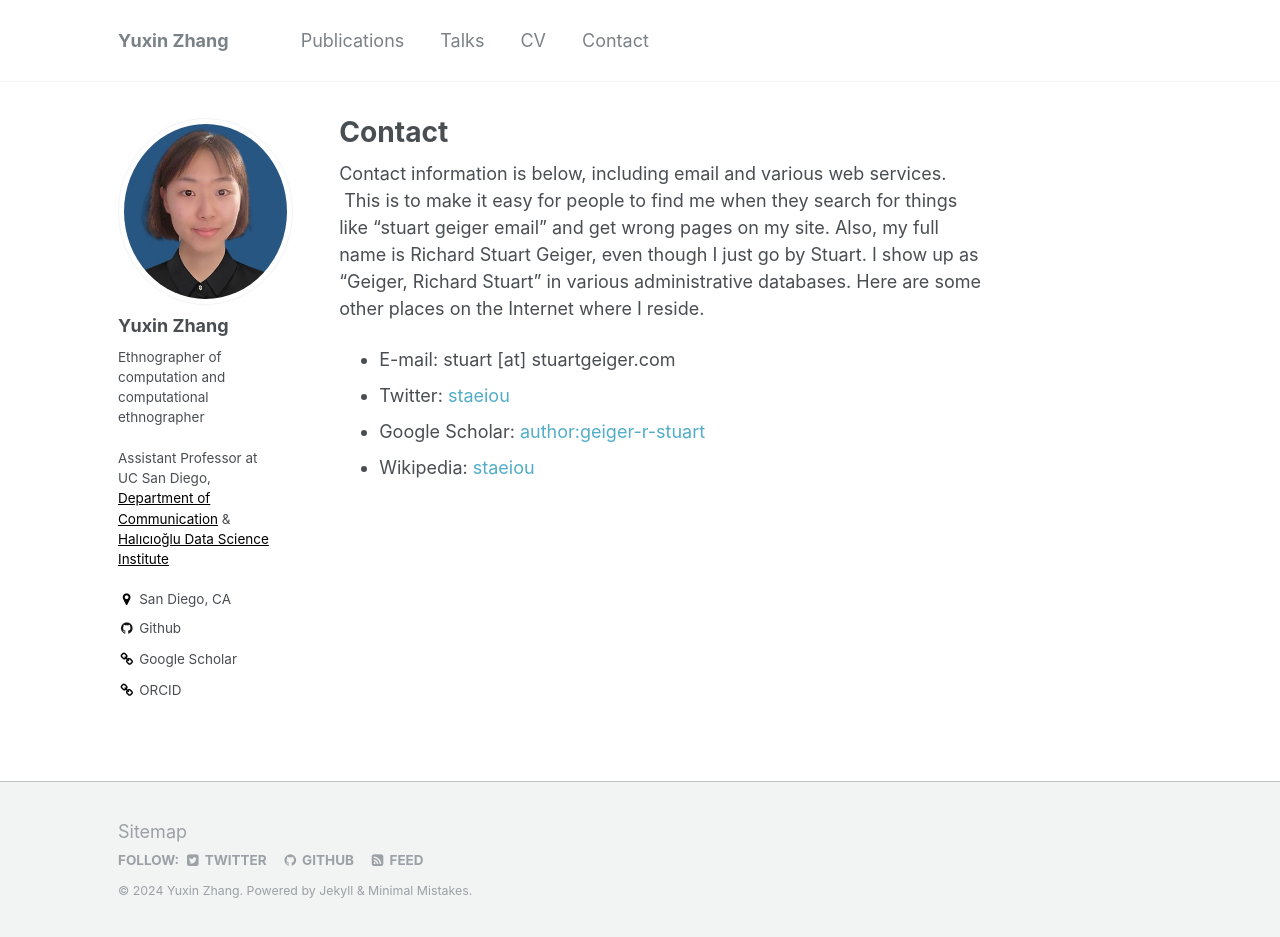
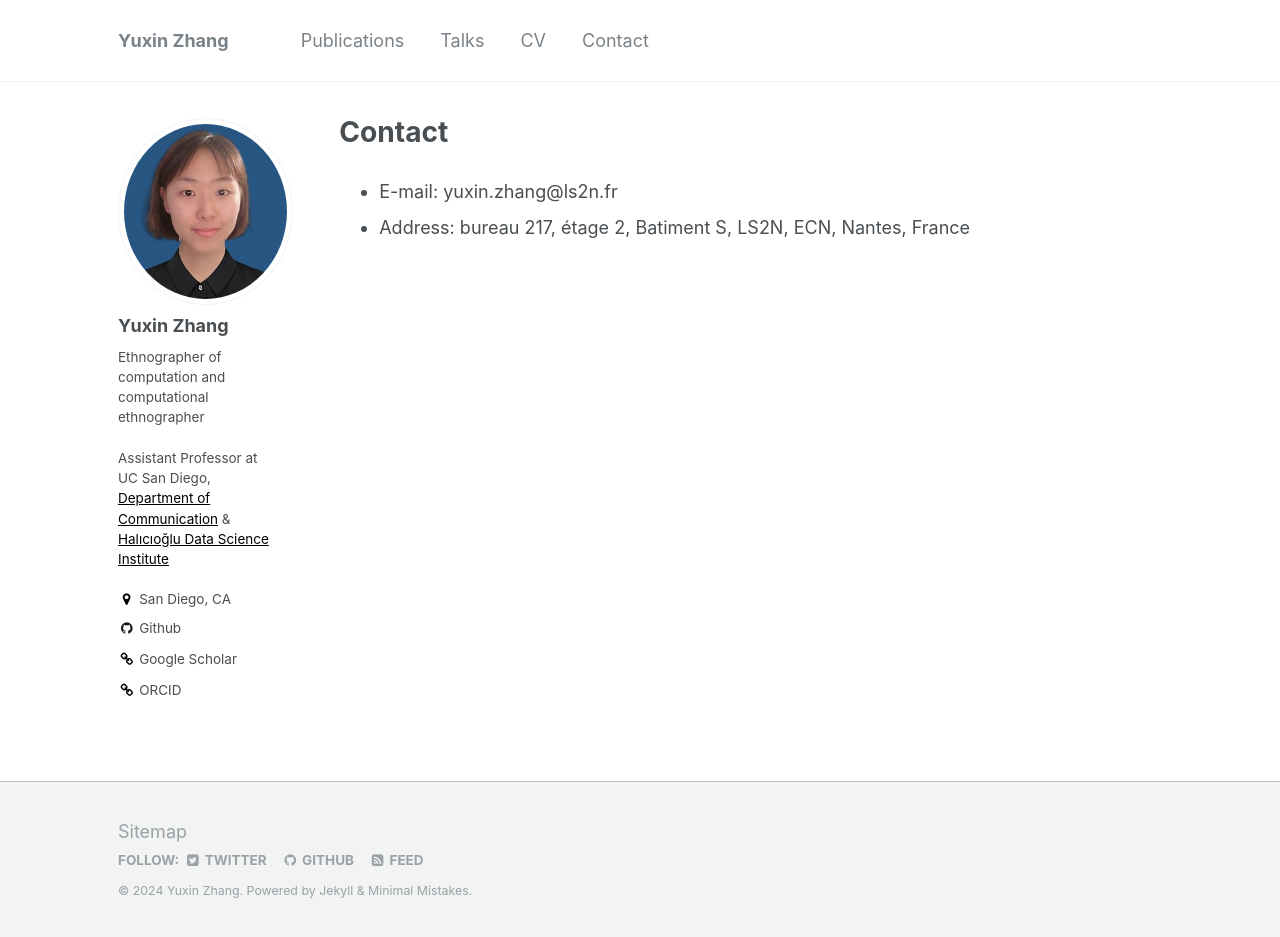
Before and after one commit to Yuxin-Zhang-Jasmine/Yuxin-Zhang-Jasmine.github.io, a Jekyll site: the page built from _pages/contact.md, in a window 1280 px wide and 937 px high. Built offline with Jekyll 4.4.1, drawn with Linux system fonts in a browser that asks for light colours.

Commit message:
Update contact.md

```diff
--- a/_pages/contact.md
+++ b/_pages/contact.md
@@ -3,9 +3,8 @@ permalink: /contact/
 title: "Contact"
 author_profile: true
 ---
-Contact information is below, including email and various web services.  This is to make it easy for people to find me when they search for things like "stuart geiger email" and get wrong pages on my site. Also, my full name is Richard Stuart Geiger, even though I just go by Stuart. I show up as "Geiger, Richard Stuart" in various administrative databases. Here are some other places on the Internet where I reside.
 
-* E-mail: stuart [at] stuartgeiger.com
-* Twitter: [staeiou](http://twitter.com/Staeiou)
-* Google Scholar: [author:geiger-r-stuart](http://scholar.google.com/citations?user=0AvWi3wAAAAJ&hl=en)
-* Wikipedia: [staeiou](http://en.wikipedia.org/wiki/User:Staeiou)
+* E-mail: yuxin.zhang@ls2n.fr
+* Address:
+  bureau 217, étage 2, Batiment S,
+  LS2N, ECN, Nantes, France
```
